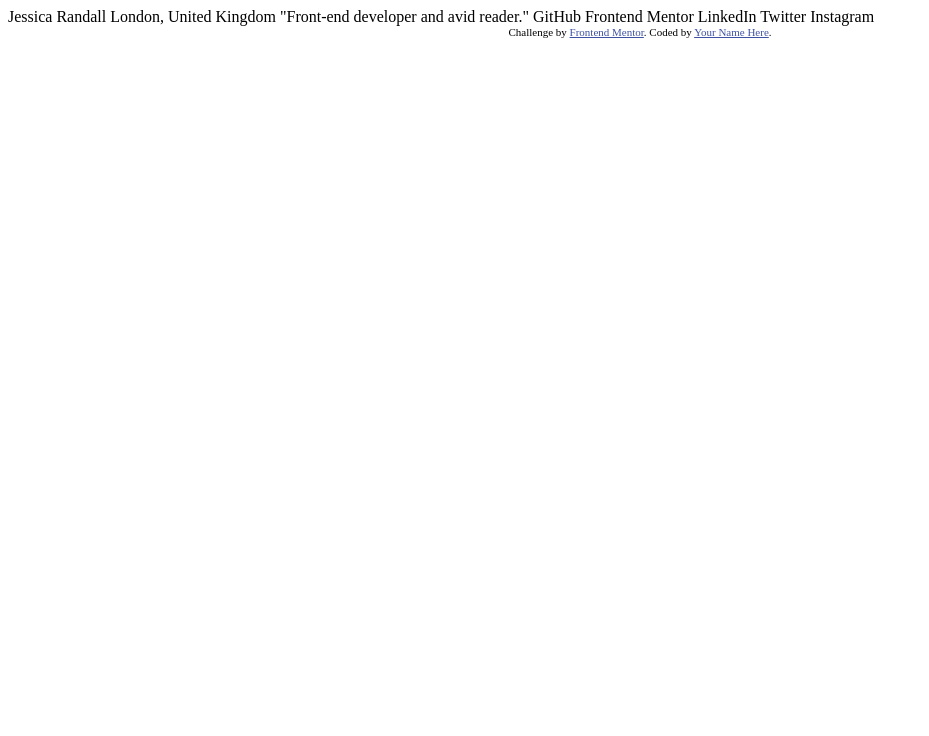
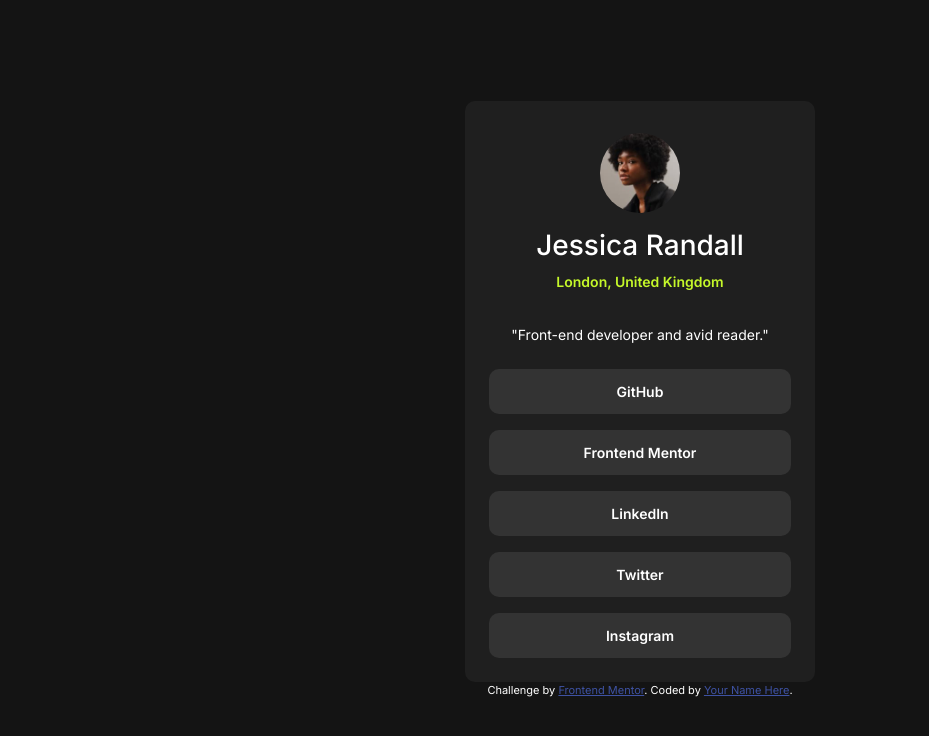
Before and after one commit to AbrilEsparza/social-links-profile-main, a plain HTML site: page index.html in a window 1280 px wide. Shown: the whole page, without its empty margins (0-929 px from the left). Drawn offline with nearby package versions, Linux system fonts and the light colour scheme.

Commit message:
add styles to index

```diff
--- a/index.html
+++ b/index.html
@@ -5,30 +5,57 @@
   <meta name="viewport" content="width=device-width, initial-scale=1.0"> <!-- displays site properly based on user's device -->
 
   <link rel="icon" type="image/png" sizes="32x32" href="./assets/images/favicon-32x32.png">
+  <link rel="stylesheet" href="./assets/styles/styles.css">
+  <link rel="preconnect" href="https://fonts.googleapis.com">
+  <link rel="preconnect" href="https://fonts.gstatic.com" crossorigin>
+  <link href="https://fonts.googleapis.com/css2?family=Inter:ital,opsz,wght@0,14..32,100..900;1,14..32,100..900&display=swap" rel="stylesheet">
+  <link href="https://cdn.jsdelivr.net/npm/bootstrap@5.3.3/dist/css/bootstrap.min.css" rel="stylesheet" integrity="sha384-QWTKZyjpPEjISv5WaRU9OFeRpok6YctnYmDr5pNlyT2bRjXh0JMhjY6hW+ALEwIH" crossorigin="anonymous">
+
 
   <title>Frontend Mentor | Social links profile</title>
 
-  <!-- Feel free to remove these styles or customise in your own stylesheet 👍 -->
-  <style>
-    .attribution { font-size: 11px; text-align: center; }
-    .attribution a { color: hsl(228, 45%, 44%); }
-  </style>
+  <script src="https://cdn.jsdelivr.net/npm/bootstrap@5.3.3/dist/js/bootstrap.bundle.min.js" integrity="sha384-YvpcrYf0tY3lHB60NNkmXc5s9fDVZLESaAA55NDzOxhy9GkcIdslK1eN7N6jIeHz" crossorigin="anonymous"></script>
+
 </head>
 <body>
 
-  Jessica Randall
-  London, United Kingdom
-  "Front-end developer and avid reader."
+  <div id="main">
+    <div class="container user-card d-flex flex-column p-4 text-center">
+      <div class="text-center p-2">
+        <img class="user-img" src="./assets/images/avatar-jessica.jpeg" alt="user icon">
+      </div>
 
-  GitHub
-  Frontend Mentor
-  LinkedIn
-  Twitter
-  Instagram
+      <div class="d-flex flex-column p-2">
+        <h3>Jessica Randall</h3>
+        <p class="location-text">London, United Kingdom</p>
+        <p class="pt-3">"Front-end developer and avid reader."</p>
+      </div>
 
-  <div class="attribution">
-    Challenge by <a href="https://www.frontendmentor.io?ref=challenge" target="_blank">Frontend Mentor</a>.
-    Coded by <a href="#">Your Name Here</a>.
+      <div class="d-grid gap-3">
+
+        <button class="link-button">GitHub</button>
+
+        <button class="link-button">Frontend Mentor</button>
+
+        <button class="link-button">LinkedIn</button>
+
+        <button class="link-button">Twitter</button>
+
+        <button class="link-button">Instagram</button>
+
+      </div>
+    </div>
+
+
+
   </div>
+
+  <footer>
+    <div class="attribution">
+      Challenge by <a href="https://www.frontendmentor.io?ref=challenge" target="_blank">Frontend Mentor</a>.
+      Coded by <a href="#">Your Name Here</a>.
+    </div>
+  </footer>
+
 </body>
 </html>
```
